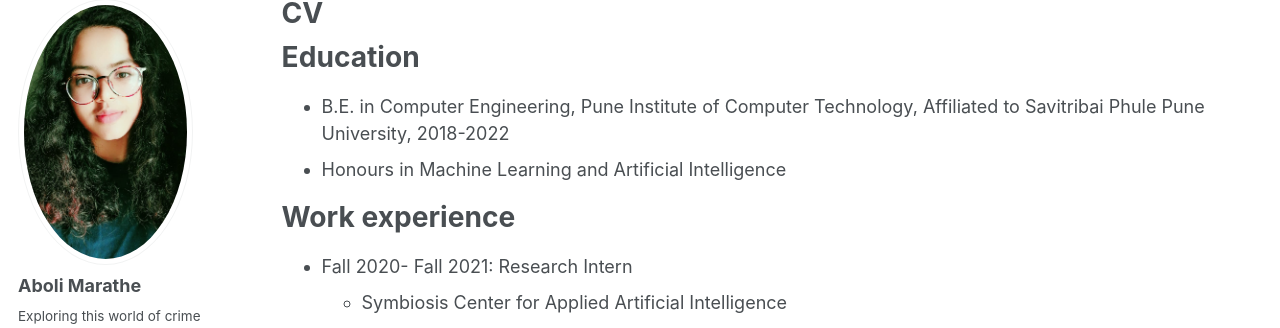
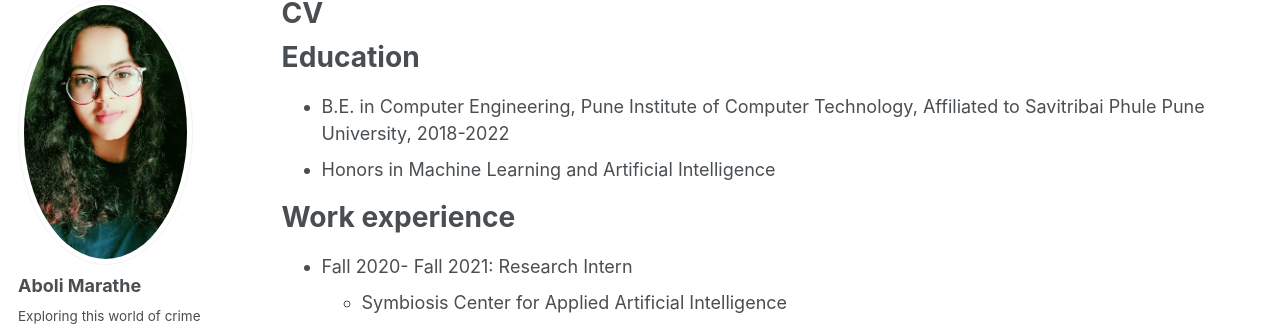
Before and after one commit to Infernolia/Infernolia.github.io, a Jekyll site: the page built from _pages/cv.md, in a window 1280 px wide and 900 px high. Shown: the part 119-447 px from the top of the window. Built offline with Jekyll 4.4.1, drawn with Linux system fonts in a browser that asks for light colours; some web fonts are replaced.

Commit message:
Update cv.md

```diff
--- a/_pages/cv.md
+++ b/_pages/cv.md
@@ -12,7 +12,7 @@ redirect_from:
 Education
 ======
 * B.E. in Computer Engineering, Pune Institute of Computer Technology, Affiliated to Savitribai Phule Pune University, 2018-2022
-* Honours in Machine Learning and Artificial Intelligence
+* Honors in Machine Learning and Artificial Intelligence
 
 Work experience
 ======
```
